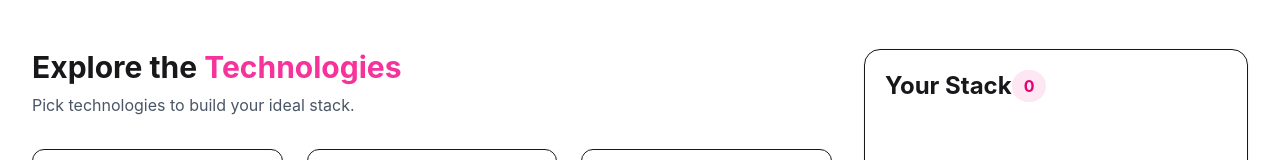
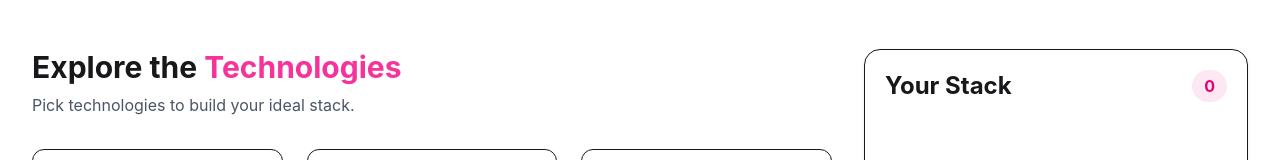
Before and after one commit to 522rabbi-glitch/Assiment-5, a React (Vite) app in the folder dev-stack/: page / in a window 1280 px wide. Shown: the part 584-744 px from the top of the page. Built offline with nearby package versions, Linux system fonts and the light colour scheme.

Commit message:
six time add

```diff
--- a/dev-stack/src/components/StackSidebar.tsx
+++ b/dev-stack/src/components/StackSidebar.tsx
@@ -14,7 +14,7 @@ function StackSidebar({
   return (
     <aside>
       <div className="border rounded-2xl p-5 shadow-sm bg-white sticky top-6">
-        <div className="flex i mb-5">
+        <div className="flex items-center  justify-between mb-5">
           <h2 className="text-2xl font-bold">
             Your Stack
           </h2>
@@ -43,7 +43,7 @@ function StackSidebar({
             {stack.map((tech) => (
               <div
                 key={tech.id}
-                className="flex  gap-3 border rounded-lg p-3"
+                className="flex items-center justify-between gap-3 border rounded-lg p-3"
               >
                 <div>
                   <h3 className="font-semibold text-sm">
```
